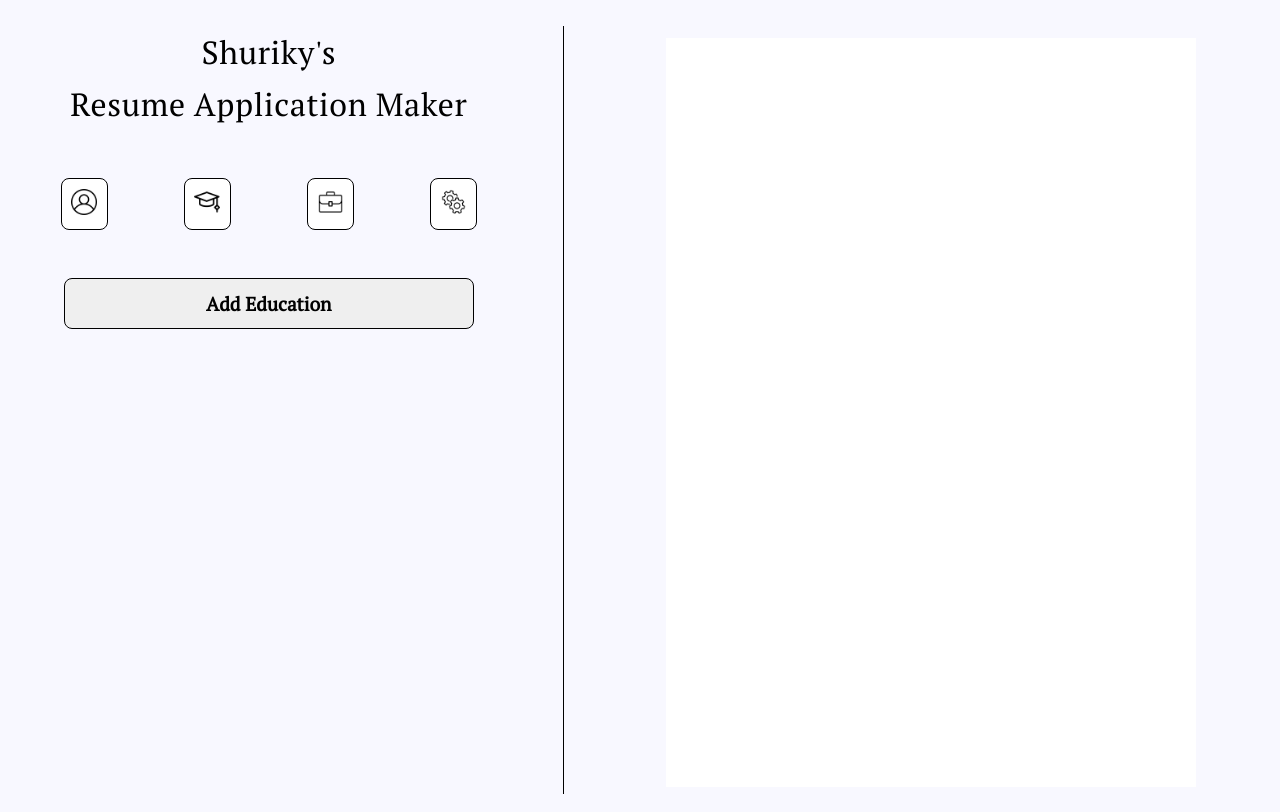
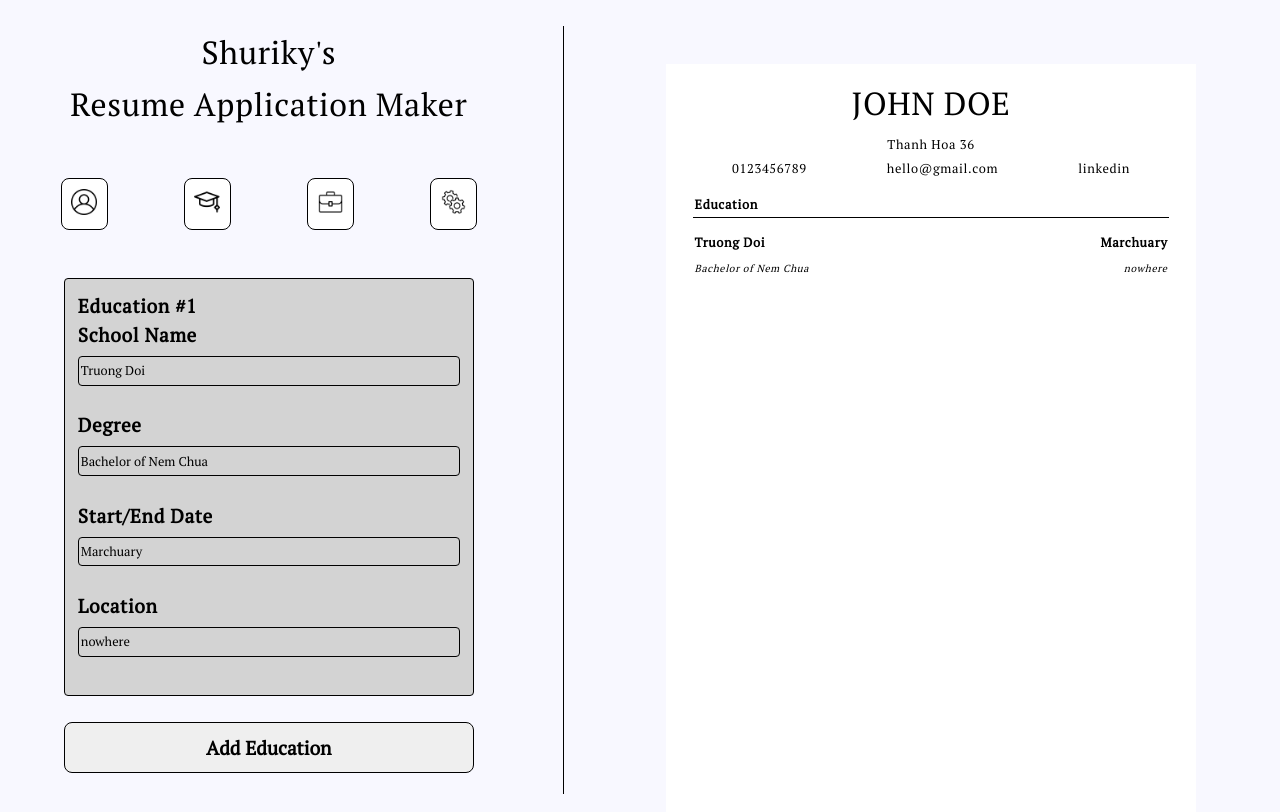
Before and after one commit to Shuriky/odin-cv-application, a React (Vite) app in the folder repo/: page / in a window 1280 px wide. Both pictures are taken after a click on the button 207 px from the left and 204 px from the top of the page. Shown: the top 812 px of the page. Built offline with nearby package versions, Linux system fonts and the light colour scheme.

Commit message:
add education display for document

```diff
--- a/repo/src/App.jsx
+++ b/repo/src/App.jsx
@@ -6,12 +6,15 @@ import React, { useState } from "react";
 export default function App() {
     const [formData, setFormData] = useState({
         personal: {
-            name: "",
-            address: "",
-            contactNumber: "",
-            email: "",
-            externalLinks: "",
+            name: "John Doe",
+            address: "Thanh Hoa 36",
+            contactNumber: "0123456789",
+            email: "hello@gmail.com",
+            externalLinks: "linkedin",
         },
+        education: [
+            { schoolName: "Truong Doi", degree: "Bachelor of Nem Chua", date: "Marchuary", location: "nowhere" }, // Initial empty education object
+        ],
     });
 
     return (
--- a/repo/src/document-components/Document.jsx
+++ b/repo/src/document-components/Document.jsx
@@ -2,7 +2,6 @@ function PersonalInfoDisplay({ formData, setFormData }) {
     let contactDisplay = formData.personal.contactNumber ? "block" : "none";
     let emailDisplay = formData.personal.email ? "block" : "none";
     let linkDisplay = formData.personal.externalLinks ? "block" : "none";
-    console.log(linkDisplay);
     return (
         <div id="personalInfoDisplay">
             <h1>{formData.personal.name.toUpperCase()}</h1>
@@ -13,13 +12,41 @@ function PersonalInfoDisplay({ formData, setFormData }) {
                 <p style={{ display: linkDisplay }}>{formData.personal.externalLinks}</p>
             </div>
         </div>
-    )
+    );
+}
+
+function EducationDisplay({ formData, setFormData }) {
+    return (
+        <div class="sectionDisplay" id="educationDisplay">
+            <h2>Education</h2>
+            <div class="horizontalLine"></div>
+            {formData.education.length === 0 ? (
+                <p>No education data available.</p>
+            ) : (
+                formData.education.map((educationData, index) => (
+                    <div key={index} className="componentDisplay">
+                        <div className="smallComponent">
+                            <p><strong>{educationData.schoolName}</strong></p>
+                            <p><em>{educationData.degree}</em></p>
+                        </div>
+                        <div className="smallComponent" style={{ textAlign: "end" }}>
+                            <p><strong>{educationData.date}</strong></p>
+                            <p><em>{educationData.location}</em></p>
+                        </div>
+                    </div>
+                ))
+            )}
+        </div>
+    );
 }
 
 export default function Document({ formData, setFormData }) {
     return (
-        <div id="document">
-            <PersonalInfoDisplay formData={formData} setFormData={setFormData}/>
+        <div id="documentContainer">
+            <div id="document">
+                <PersonalInfoDisplay formData={formData} setFormData={setFormData}/>
+                <EducationDisplay formData={formData} setFormData={setFormData} />
+            </div>
         </div>
     );
 }
--- a/repo/src/form-components/Education.jsx
+++ b/repo/src/form-components/Education.jsx
@@ -1,44 +1,91 @@
 import { useState } from "react";
 
-function EducationComponent({ index }) {
+function EducationComponent({ index, formData, setFormData }) {
+    const handleChange = (e, index) => {
+        const { id, value } = e.target;
+        const field = id.split('-')[0]; // Extract field name (schoolName, degree, etc.)
+
+        // Update the specific field of the education entry at the given index
+        setFormData((prev) => ({
+            ...prev,
+            education: prev.education.map((education, i) =>
+                i === index
+                    ? { ...education, [field]: value }  // Update only the specific field
+                    : education  // Keep other education entries the same
+            ),
+        }));
+    };
+
+    // Ensure formData.education[index] exists to avoid undefined errors
+    const education = formData.education[index] || { schoolName: "", degree: "", date: "", location: "" };
+
     return (
-        <div class="form-box">
-            <label htmlFor="form-box">Education #{index}</label>
+        <div className="form-box">
+            <label htmlFor="form-box">Education #{index + 1}</label>
             <div className="text-input">
                 <label htmlFor="schoolName">School Name</label>
-                <input id="schoolName"></input>
+                <input
+                    id={`schoolName-${index}`}
+                    value={education.schoolName}
+                    onChange={(e) => handleChange(e, index)} // Call handleChange here
+                />
             </div>
             <div className="text-input">
                 <label htmlFor="degree">Degree</label>
-                <input id="degree"></input>
+                <input
+                    id={`degree-${index}`}
+                    value={education.degree}
+                    onChange={(e) => handleChange(e, index)} // Call handleChange here
+                />
             </div>
             <div className="text-input">
                 <label htmlFor="date">Start/End Date</label>
-                <input id="date"></input>
+                <input
+                    id={`date-${index}`}
+                    value={education.date}
+                    onChange={(e) => handleChange(e, index)} // Call handleChange here
+                />
             </div>
             <div className="text-input">
                 <label htmlFor="location">Location</label>
-                <input id="location"></input>
+                <input
+                    id={`location-${index}`}
+                    value={education.location}
+                    onChange={(e) => handleChange(e, index)} // Call handleChange here
+                />
             </div>
         </div>
-    )
+    );
 }
 
-export default function Education() {
-    const [educations, setEducations] = useState([]);
+export default function Education({ formData, setFormData }) {
+    const handleClick = () => {
+        setFormData({
+            ...formData,
+            education: [
+                ...formData.education,
+                { schoolName: "Truong Doi", degree: "Bachelor of Nem Chua", date: "Marchuary", location: "nowhere" }, // Add an empty form for a new education entry
+            ],
+        });
+    };
 
-    const handleClick = () => {
-    const newIndex = educations.length + 1;
-    const newEducation = <EducationComponent key={newIndex} index={newIndex} />;
-    setEducations([...educations, newEducation]);
-    };
     return (
-
         <div className="form" id="personal-info">
-            <div>{educations}</div>
-            <button className="add-section-button" id="add-education" onClick={handleClick}>
+            {formData.education.map((educationData, index) => (
+                <EducationComponent
+                    key={index}
+                    index={index}
+                    formData={formData} // Passing formData to EducationComponent
+                    setFormData={setFormData} // Passing setFormData to EducationComponent
+                />
+            ))}
+            <button
+                className="add-section-button"
+                id="add-education"
+                onClick={handleClick} // Add new education entry
+            >
                 <label htmlFor="add-education">Add Education</label>
             </button>
         </div>
-    )
+    );
 }
--- a/repo/src/form-components/Form.jsx
+++ b/repo/src/form-components/Form.jsx
@@ -13,7 +13,7 @@ import Skills from './Skills.jsx';
 export default function Form({ formData, setFormData }) {
     const SECTIONS = ["personal-info", "education", "experiences", "skills"];
     const [activeSection, setActiveSection] = useState(SECTIONS[0]);
-
+    console.log(formData);
     let personalInfoDisplay = "none";
     let educationDisplay = "none";
     let experiencesDisplay = "none";
@@ -54,7 +54,10 @@ export default function Form({ formData, setFormData }) {
                     />
                 </div>
                 <div style={{ display: educationDisplay }}>
-                    <Education />
+                    <Education
+                        formData={formData}
+                        setFormData={setFormData}
+                    />
                 </div>
                 <div style={{ display: experiencesDisplay }}>
                     <Experiences />
--- a/repo/src/index.css
+++ b/repo/src/index.css
@@ -153,11 +153,15 @@ label {
   margin: 3vw;
 }
 
-#document {
+#documentContainer {
   /* A4 paper size */
   width: 41.35vw;
   height: 58.45vw;
   background-color: white;
+}
+
+#document {
+  margin: 2vw;
 }
 
 #personalInfoDisplay {
@@ -187,3 +191,45 @@ p {
   flex-direction: row;
   justify-content: space-around;
 }
+
+.sectionDisplay {
+  display: flex;
+  flex-direction: column;
+}
+
+.componentDisplay {
+  display: flex;
+  flex-direction: row;
+  justify-content: space-between;
+
+}
+
+.smallComponent {
+  display: flex;
+  flex-direction: column;
+
+}
+
+strong {
+  font-weight: 800;
+}
+
+em {
+  font-size: 0.8vw;
+}
+
+h2 {
+  font-weight: 800;
+  font-size: 1vw;
+  margin: 0.1vw;
+  padding: 0.1vw;
+  margin-top: 1vw;
+}
+
+.horizontalLine {
+  background-color: black;
+  height: 0.1vw;
+  margin-left: 0.1vw;
+  margin-right: 0.1vw;
+  margin-bottom: 1vw;
+}
```
